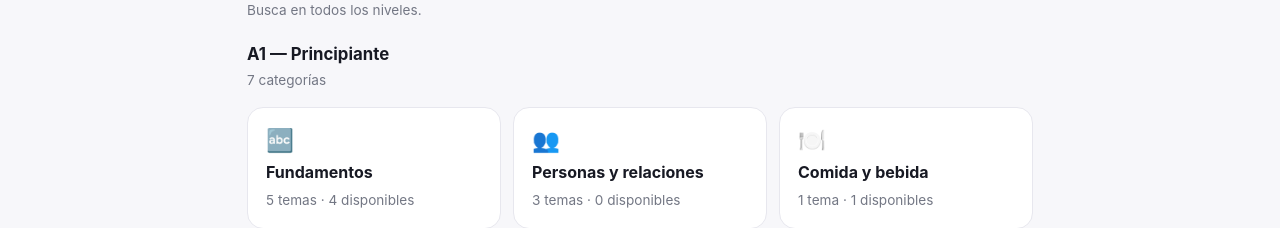
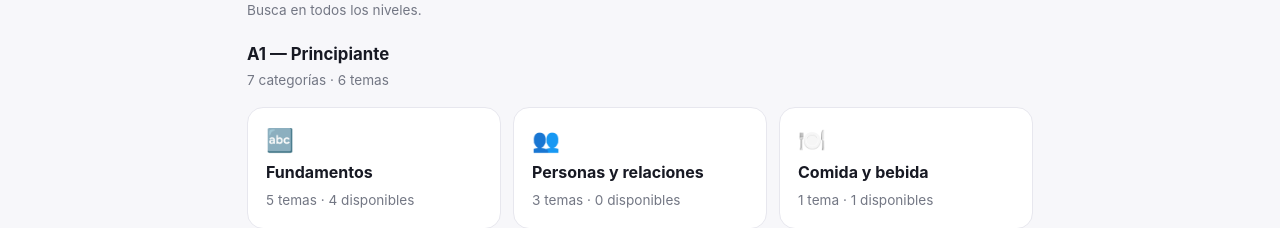
Before and after one commit to JesusRiddle/fluentia-app, a React (Vite) app: page / in a window 1280 px wide. Shown: the part 373-601 px from the top of the page. Built offline with nearby package versions, Linux system fonts and the light colour scheme.

Commit message:
Contador de Temas por nivel

```diff
--- a/src/components/Home.jsx
+++ b/src/components/Home.jsx
@@ -41,6 +41,10 @@ export default function Home({ onSelectModule }) {
     const showingTopics = searching || category !== null;
 
     const levelModules = MODULES.filter((item) => item.level === level);
+
+    const availableTopicsCount = levelModules.filter(
+        (item) => item.available
+    ).length;
 
     const visibleCategories = CATEGORIES.filter((item) =>
         levelModules.some((module) => module.category === item.id)
@@ -189,9 +193,14 @@ export default function Home({ onSelectModule }) {
 
             <p className="home-muted" role="status" aria-live="polite">
                 {showingTopics
-                    ? `${matchingModules.length} ${matchingModules.length === 1 ? "tema encontrado" : "temas encontrados"
+                    ? `${matchingModules.length} ${matchingModules.length === 1
+                        ? "tema encontrado"
+                        : "temas encontrados"
                     }`
-                    : `${visibleCategories.length} ${visibleCategories.length === 1 ? "categoría" : "categorías"
+                    : `${visibleCategories.length} ${visibleCategories.length === 1
+                        ? "categoría"
+                        : "categorías"
+                    } · ${availableTopicsCount} ${availableTopicsCount === 1 ? "tema" : "temas"
                     }`}
             </p>
 
```
